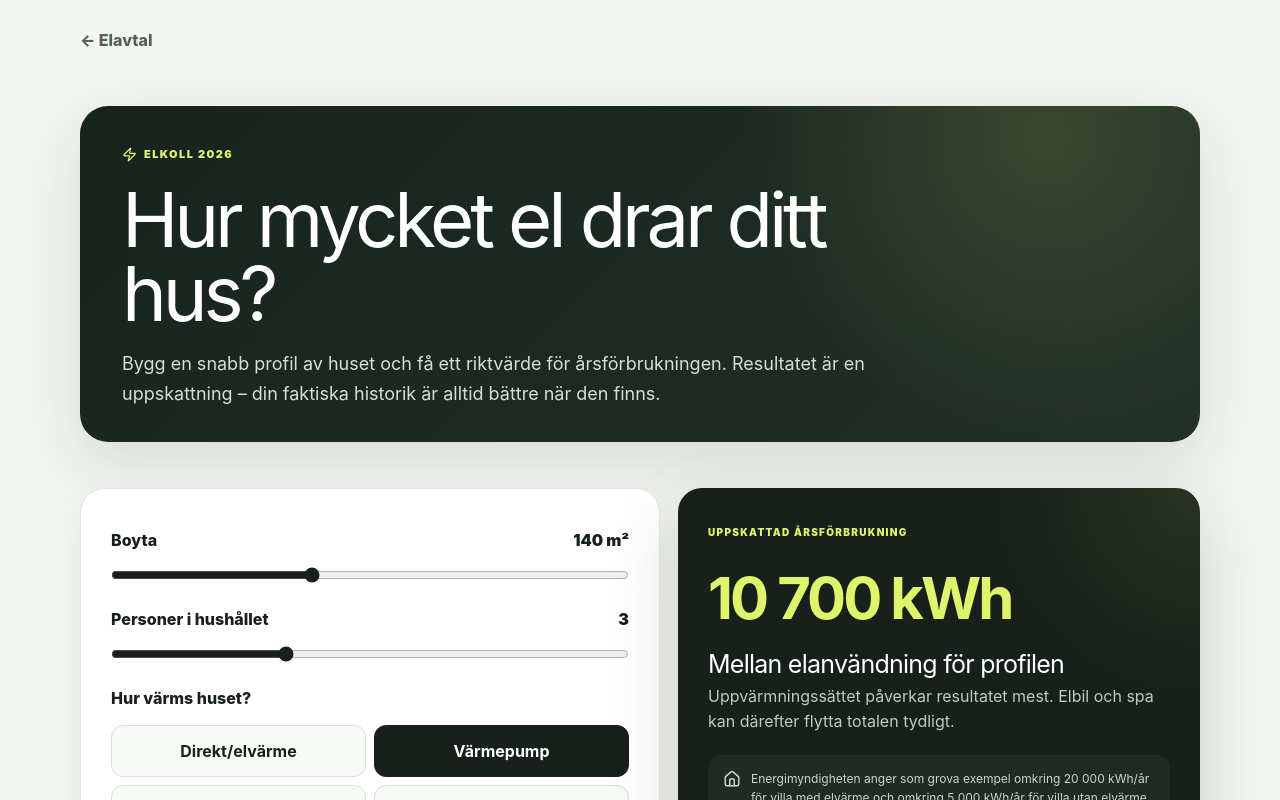
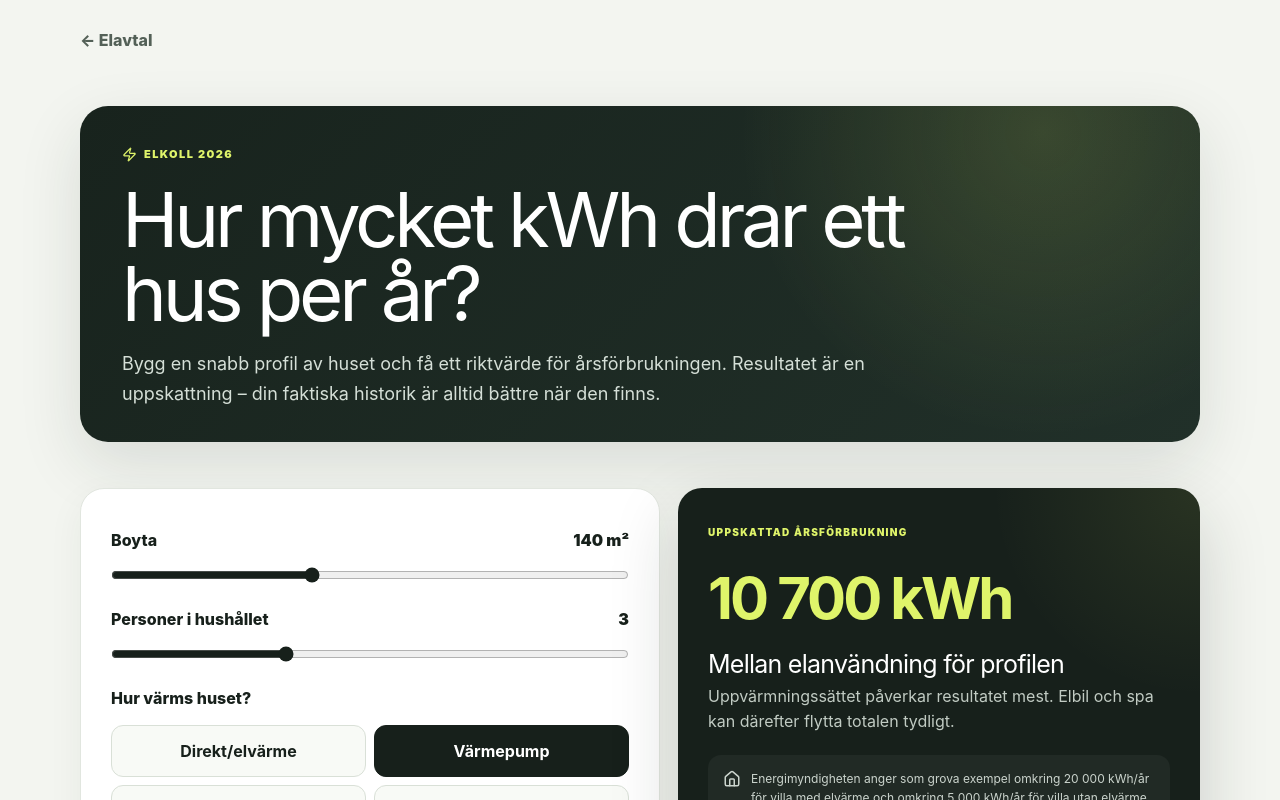
Before and after one commit to arvidlandin-cpu/sankkostnaden, a Next.js app: page /elavtal/hur-mycket-el-drar-mitt-hus in a window 1280 px wide. Shown: the top 800 px of the page. Built offline with nearby package versions, Linux system fonts and the light colour scheme.

Commit message:
Align villa electricity page with ranking query

```diff
--- a/pages/elavtal/hur-mycket-el-drar-mitt-hus.tsx
+++ b/pages/elavtal/hur-mycket-el-drar-mitt-hus.tsx
@@ -23,8 +23,8 @@ export default function HouseElectricityTool() {
 
   return <>
     <Head>
-      <title>Hur mycket el drar ett hus? Räkna kWh per år 2026</title>
-      <meta name='description' content='Hur mycket el drar ett hus? Räkna uppskattad årsförbrukning i kWh utifrån boyta, uppvärmning, hushåll, elbil och spa. Se uppskattad kWh per år och vad som driver elanvändningen.' />
+      <title>Hur mycket kWh drar ett hus? Normal elförbrukning 2026</title>
+      <meta name='description' content='Hur mycket kWh drar ett hus per år? Se riktvärden för villa med och utan elvärme och räkna på boyta, uppvärmning, hushåll, elbil och pool eller spa.' />
       <link rel='canonical' href='https://sankkostnaden.se/elavtal/hur-mycket-el-drar-mitt-hus/' /><script type='application/ld+json' dangerouslySetInnerHTML={{__html: JSON.stringify({'@context':'https://schema.org','@type':'WebPage',name:"Hur mycket el drar ett hus? Räkna kWh per år 2026",description:"Hur mycket el drar ett hus? Räkna uppskattad årsförbrukning i kWh utifrån boyta, uppvärmning, hushåll, elbil och spa. Se uppskattad kWh per år och vad som driver elanvändningen.",url:"https://sankkostnaden.se/elavtal/hur-mycket-el-drar-mitt-hus/",isPartOf:{'@type':'WebSite',name:'Sänk Kostnaden',url:'https://sankkostnaden.se/'}})}} />
       <meta name='robots' content='index,follow' />
     </Head>
@@ -32,7 +32,7 @@ export default function HouseElectricityTool() {
       <a className={styles.back} href='/elavtal/'>← Elavtal</a>
       <section className={styles.hero}>
         <span><Zap size={15} /> ELKOLL 2026</span>
-        <h1>Hur mycket el drar ditt hus?</h1>
+        <h1>Hur mycket kWh drar ett hus per år?</h1>
         <p>Bygg en snabb profil av huset och få ett riktvärde för årsförbrukningen. Resultatet är en uppskattning – din faktiska historik är alltid bättre när den finns.</p>
       </section>
       <section className={styles.toolGrid}>
```
